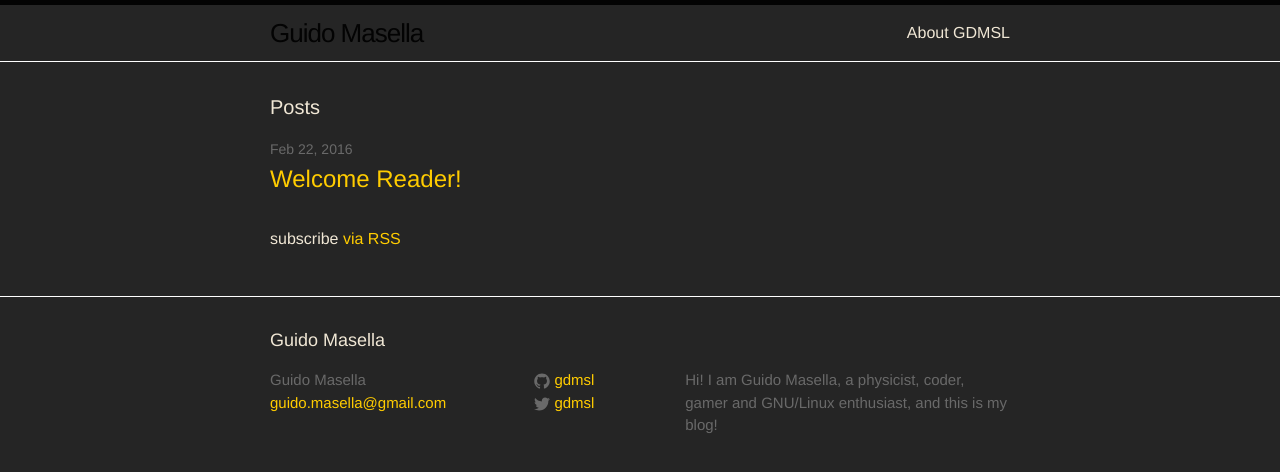
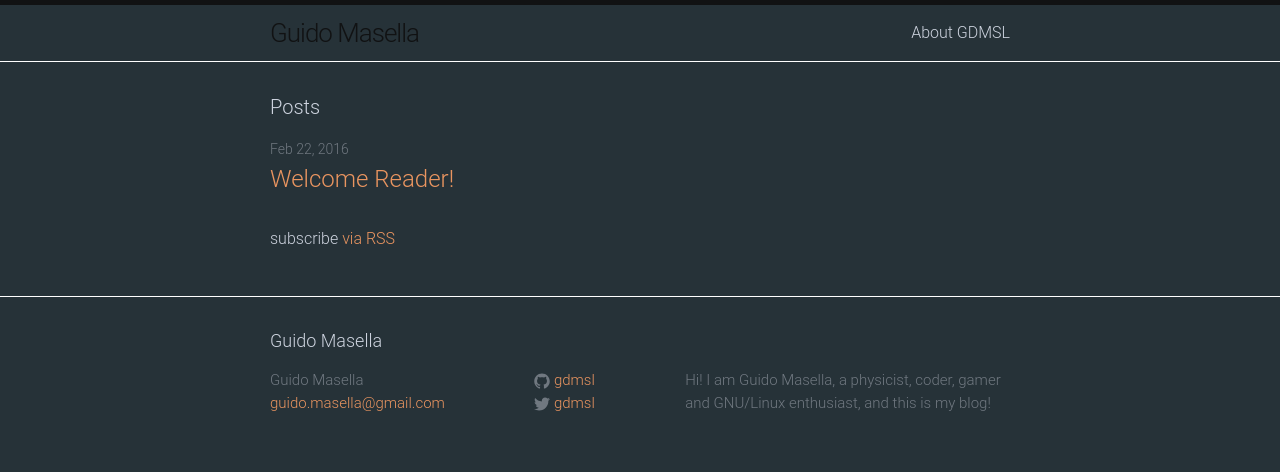
Before and after one commit to gdmsl/gdmsl.github.io, a Jekyll site: the page built from index.html, in a window 1280 px wide. Shown: the top 472 px of the page. Built offline with Jekyll 4.4.1, drawn with Linux system fonts in a browser that asks for light colours.

Commit message:
materia theme

```diff
--- a/css/main.scss
+++ b/css/main.scss
@@ -6,18 +6,18 @@
 
 
 // Our variables
-$base-font-family: Helvetica, Arial, sans-serif;
+$base-font-family: Roboto, Helvetica, Arial, sans-serif;
 $base-font-size:   16px;
 $small-font-size:  $base-font-size * 0.875;
 $base-line-height: 1.5;
 
 $spacing-unit:     30px;
 
-$text-color:       #f0e7d5;
-$background-color: #252525;
-$brand-color:      #ffcc00;
+$text-color:       #cdd3de;
+$background-color: #263238;
+$brand-color:      #ea9560;
 
-$grey-color:       #696969;
+$grey-color:       #707880;
 $grey-color-light: lighten($grey-color, 75%);
 $grey-color-dark:  darken($grey-color, 40%);
 
```
